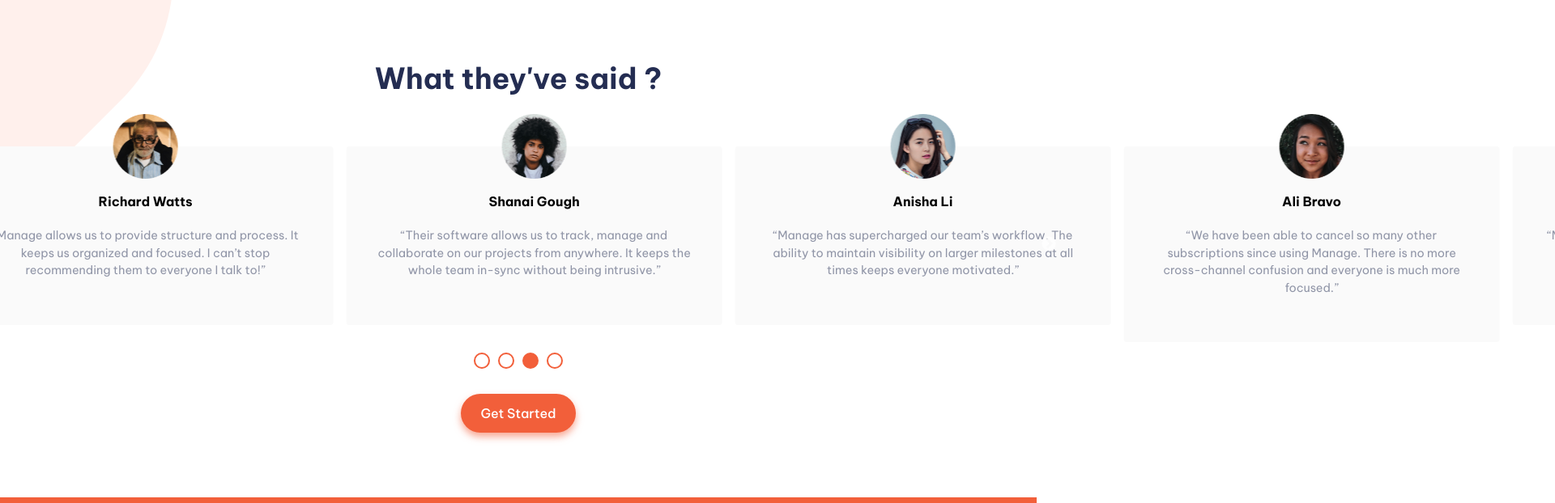
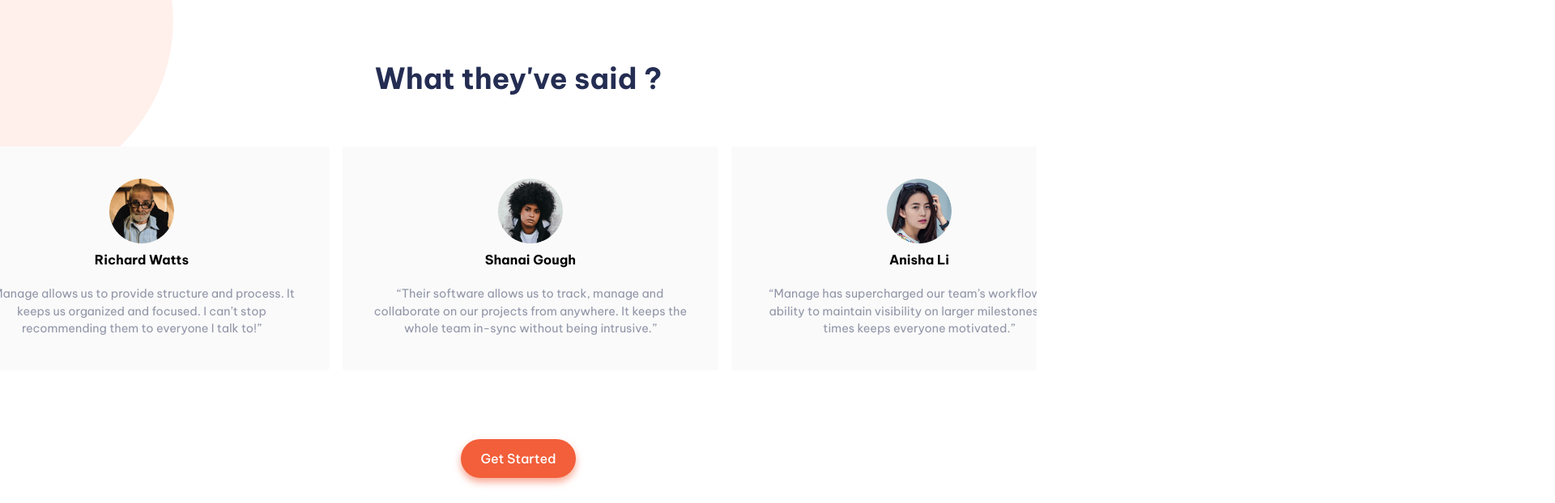
Before and after one commit to noheezybucket/manage-landing-page, a React (Create React App) app: page / in a window 1280 px wide. Shown: the part 1274-1896 px from the top of the page at 81% size, 1920 px wide, since content can reach past the window. Built offline with nearby package versions, Linux system fonts and the light colour scheme; the HTML template or start-up script is replaced by a standard one.

Commit message:
slider overflow bug

```diff
--- a/src/index.css
+++ b/src/index.css
@@ -56,11 +56,15 @@ li {
 }
 
 .testimonial-card {
-  @apply flex flex-col items-center relative bg-neutral-gray rounded py-14 px-8 mx-3;
+  @apply flex flex-col items-center /*relative*/ bg-neutral-gray rounded py-10 px-8 mx-3;
 }
 
 .testimonial-img {
-  @apply absolute -top-10 left-1/2 translate-x-[-50%] w-20;
+  @apply /*absolute -top-10 left-1/2 translate-x-[-50%]*/  flex justify-center !important;
+}
+
+.testimonial-img img {
+  @apply w-20 mb-2;
 }
 
 .testimonial-card p {
@@ -76,6 +80,10 @@ li {
   @apply overflow-visible my-0 -mx-10 lg:-mx-20 !important;
 }
 
+.slick-initialized {
+  @apply overflow-hidden;
+}
+
 .slick-slide > div {
   @apply my-2 mx-2;
 }
```
